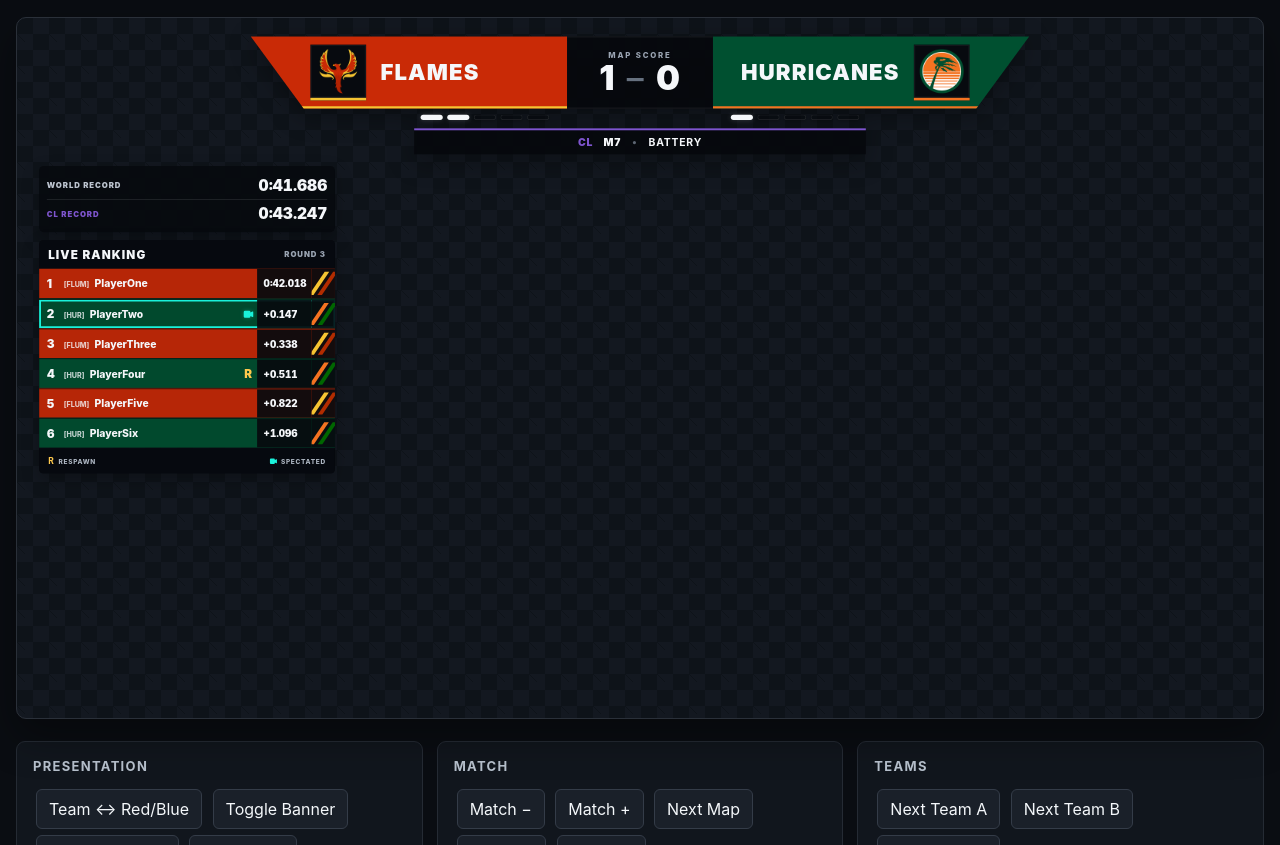
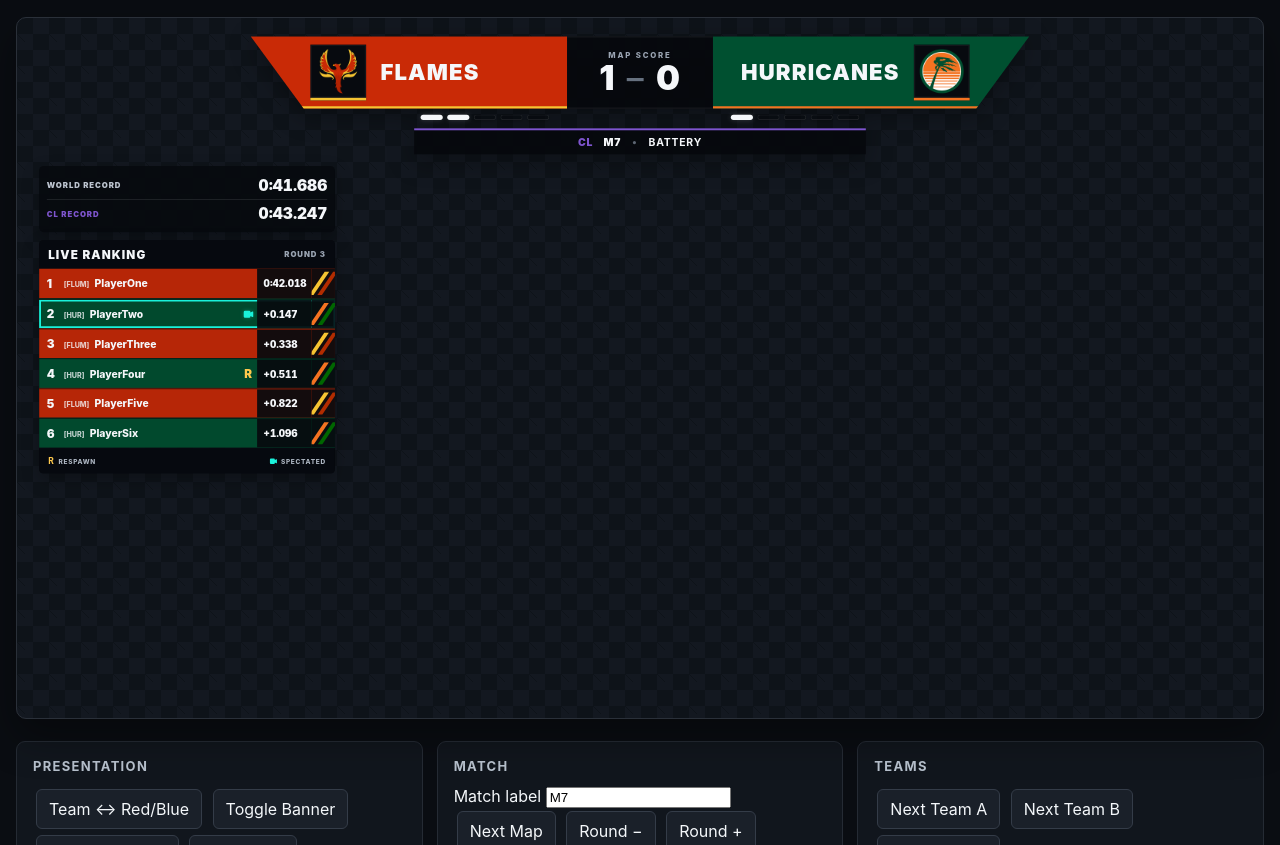
Before and after one commit to CornerJockeys/MLETM, a plain HTML site: page obs-overlay/control.html in a window 1280 px wide. Shown: the part 107-952 px from the top of the page. Drawn offline with Linux system fonts and the light colour scheme.

Commit message:
Add freeform match label control

```diff
--- a/obs-overlay/control.html
+++ b/obs-overlay/control.html
@@ -31,8 +31,10 @@
 
       <div class="control-group">
         <h2>Match</h2>
-        <button data-action="MATCH_DELTA" data-delta="-1">Match −</button>
-        <button data-action="MATCH_DELTA" data-delta="1">Match +</button>
+        <label class="control-field" for="match-label-input">
+          <span>Match label</span>
+          <input id="match-label-input" type="text" value="M7" maxlength="40" placeholder="M7 / Quarterfinal / Semifinal">
+        </label>
         <button data-action="NEXT_MAP">Next Map</button>
         <button data-action="ROUND_DELTA_NUMBER" data-delta="-1">Round −</button>
         <button data-action="ROUND_DELTA_NUMBER" data-delta="1">Round +</button>
```
